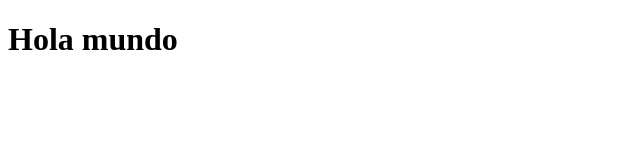
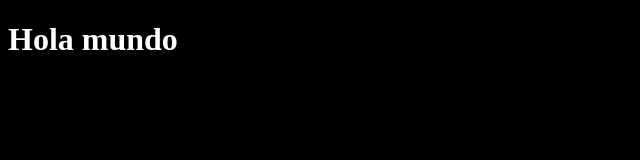
Before and after one commit to Capi106/pruebas-git, a plain HTML site: page index.html in a window 1280 px wide. Shown: the whole page, without its empty margins (0-640 px from the left). Drawn offline with Linux system fonts and the light colour scheme.

Commit message:
Agregando styles.css

```diff
--- a/index.html
+++ b/index.html
@@ -3,6 +3,7 @@
 <head>
   <meta charset="UTF-8">
   <meta name="viewport" content="width=device-width, initial-scale=1.0">
+  <link rel="stylesheet" href="styles.css">
   <title>Prueba</title>
 </head>
 <body>
--- /dev/null
+++ b/styles.css
@@ -0,0 +1,4 @@
+html {
+  color: #fff;
+  background-color: #000;
+}
```
